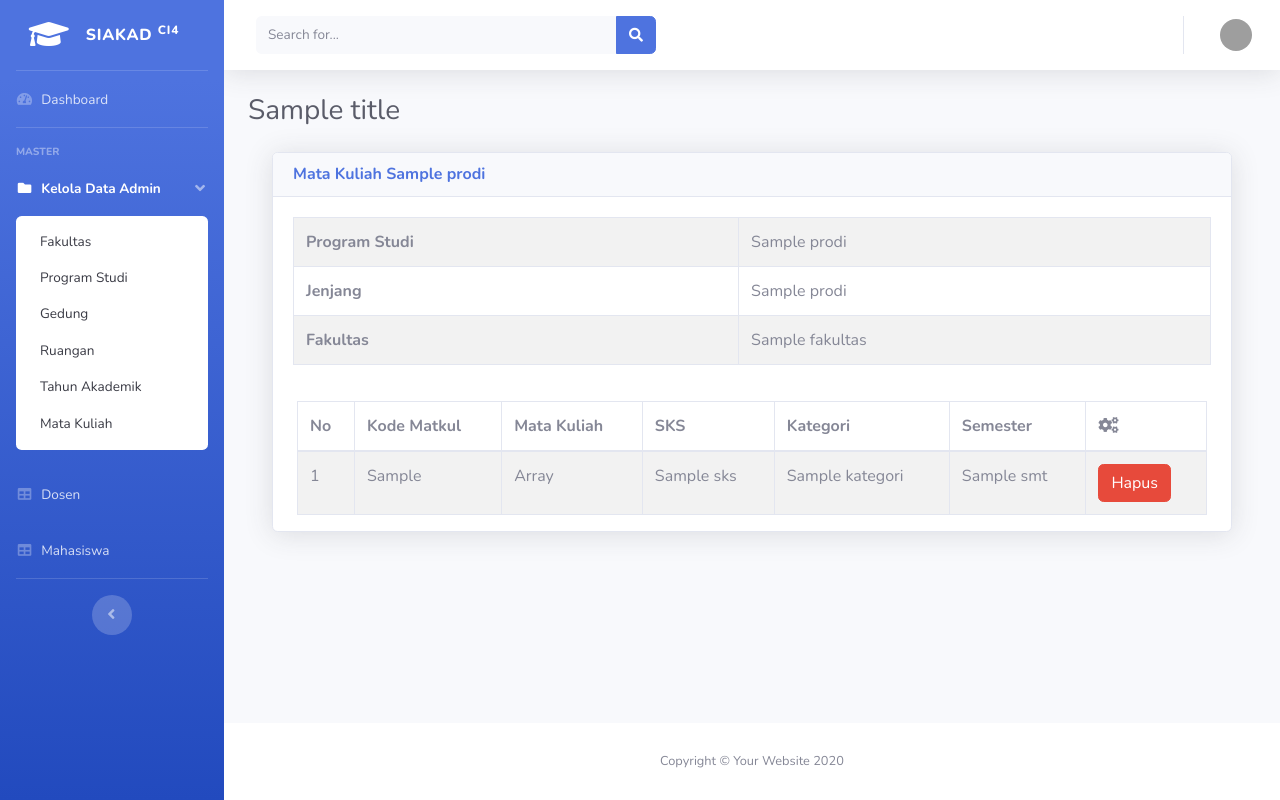
After one commit to ridho008/siakad-ci-4, a CodeIgniter 4 app: template app/Views/admin/matkul/detail.php in a window 1280 px wide. The commit adds this page. Run offline with PHP 8.4 and a stand-in for CodeIgniter, Linux system fonts and the light colour scheme; the template is opened without the code that fills it: most values are stand-ins (such as "Sample title", 1, 10 or a date in 2020); data that the repository does not hold is empty; some libraries are stand-ins or nearby versions; grey boxes are pictures that could not be loaded.

Commit message:
menampilkan data prodi di halaman matkul & menampilkan detail berdasarkan id prodi

```diff
--- a/app/Config/Routes.php
+++ b/app/Config/Routes.php
@@ -37,8 +37,8 @@ $routes->get('/admin/fakultas', 'Fakultas::index');
 $routes->get('/admin/gedung', 'Gedung::index');
 $routes->get('/admin/ruangan', 'Ruangan::index');
 $routes->get('/admin/prodi', 'Prodi::index');
-
 $routes->get('/admin/tahunaka', 'TahunAka::index');
+$routes->get('/admin/matkul', 'Matkul::index');
 
 /**
  * --------------------------------------------------------------------
--- /dev/null
+++ b/app/Views/admin/matkul/detail.php
@@ -0,0 +1,77 @@
+<?= $this->extend('layout/app'); ?>
+<?= $this->section('content'); ?>
+
+<h1 class="h3 mb-4 text-gray-800"><?= $title; ?></h1>
+<div class="container">
+  <div class="row">
+    <div class="col-md-12">
+      <div class="card shadow mb-4">
+        <div class="card-header">
+          <h6 class="m-0 font-weight-bold text-primary">Mata Kuliah <?= $detail['prodi']; ?></h6>
+        </div>
+        <div class="card-body">
+          <div class="table-responsive">
+            <table class="table table-bordered table-striped">
+              <tr>
+                <th>Program Studi</th>
+                <td><?= $detail['prodi']; ?></td>
+              </tr>
+              <tr>
+                <th>Jenjang</th>
+                <td><?= $detail['prodi']; ?></td>
+              </tr>
+              <tr>
+                  <th>Fakultas</th>
+                  <td><?= $detail['fakultas']; ?></td>
+                </tr>
+            </table>
+          </div>
+        </div>
+
+        <div class="container">
+          <div class="row">
+            <div class="col-md-12">
+              <!-- Detail Matkul -->
+              <div class="table-responsive">
+                <table class="table table-bordered table-striped">
+                  <thead>
+                    <tr>
+                      <th>No</th>
+                      <th>Kode Matkul</th>
+                      <th>Mata Kuliah</th>
+                      <th>SKS</th>
+                      <th>Kategori</th>
+                      <th>Semester</th>
+                      <th><i class="fas fa-cogs"></i></th>
+                    </tr>
+                  </thead>
+                  <tbody>
+                    <?php $no = 1; foreach($matkul as $m) : ?>
+                      <tr>
+                        <td><?= $no++; ?></td>
+                        <td><?= $m['kode_matkul']; ?></td>
+                        <td><?= $m['matkul']; ?></td>
+                        <td><?= $m['sks']; ?></td>
+                        <td><?= $m['kategori']; ?></td>
+                        <td><?= $m['smt']; ?></td>
+                        <td>
+                          <form action="/matkul/destroy/<?= $m['id_matkul']; ?>" class="btn btn-danger">Hapus</form>
+                        </td>
+                      </tr>
+                    <?php endforeach; ?>
+                  </tbody>
+                </table>
+                    <?php if(empty($matkul)) : ?>
+                      <div class="text-danger alert-info p-2 mt-4 mb-4" role="alert">Data  Sedang Kosong.</div>
+                    <?php endif; ?>
+              </div>
+              <!-- /Detail Matkul -->
+            </div>
+          </div>
+        </div>
+
+      </div>
+    </div>
+  </div>
+</div>
+<?= $this->endSection(); ?>
--- a/app/Views/layout/navigation.php
+++ b/app/Views/layout/navigation.php
@@ -43,6 +43,7 @@
         <a class="collapse-item" href="/admin/gedung">Gedung</a>
         <a class="collapse-item" href="/admin/ruangan">Ruangan</a>
         <a class="collapse-item" href="/admin/tahunaka">Tahun Akademik</a>
+        <a class="collapse-item" href="/admin/matkul">Mata Kuliah</a>
       </div>
     </div>
   </li>
```
Also changed, not shown: app/Controllers/Matkul.php (added, +40 -0 lines), app/Database/Migrations/2020-12-07-133637_Matkul.php (added, +55 -0 lines), app/Models/MatkulModel.php (added, +26 -0 lines), app/Models/ProdiModel.php (+8 -0 lines), app/Views/admin/matkul/index.php (added, +60 -0 lines).
